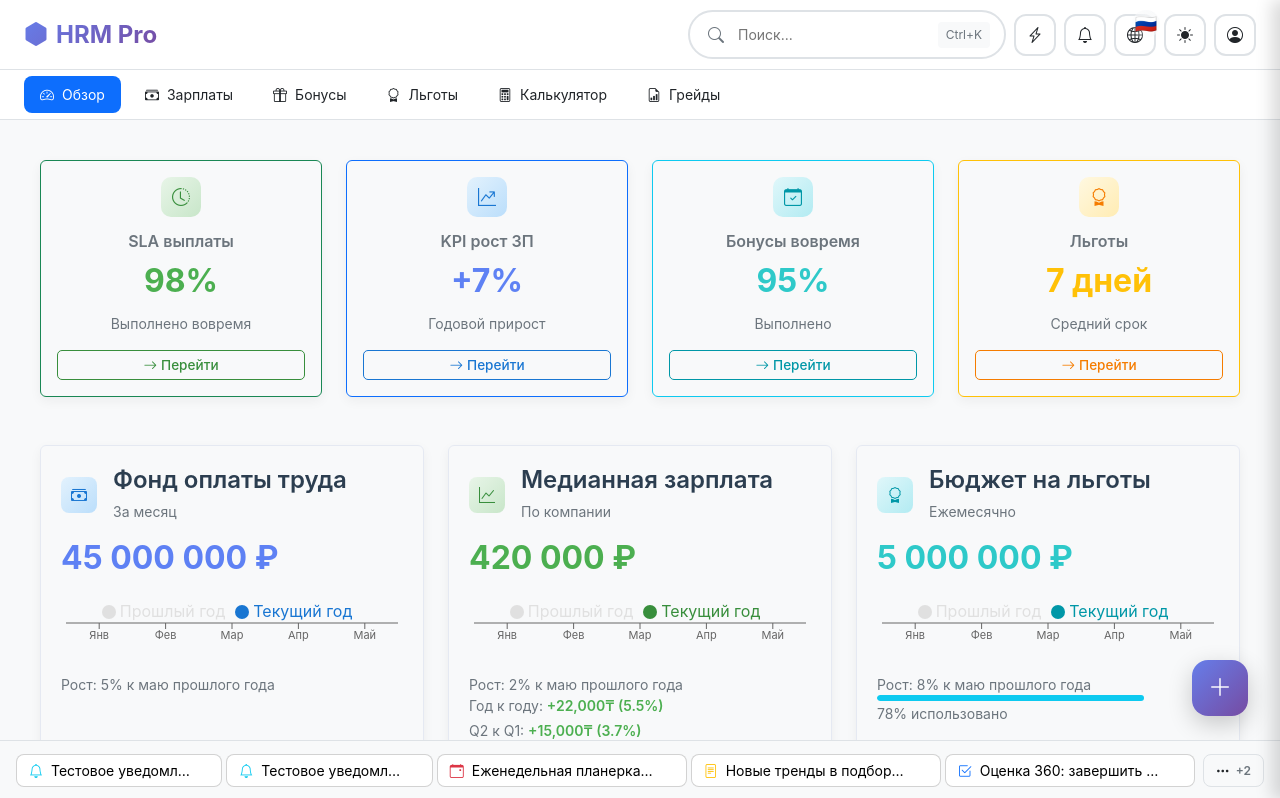
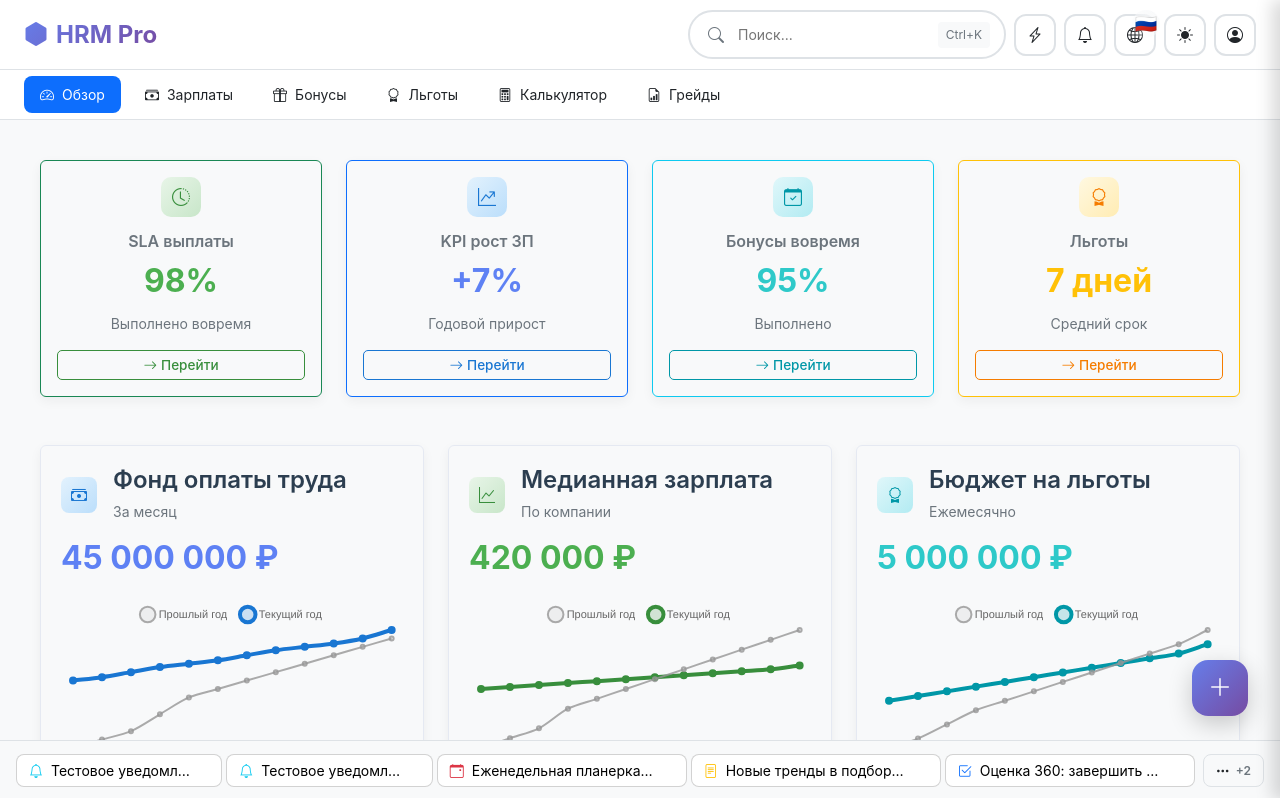
Before and after one commit to agolubenk/HRM-Pro, a React (Create React App) app: page /cb in a window 1280 px wide. Shown: the top 798 px of the page. Built offline with nearby package versions, Linux system fonts and the light colour scheme.

Commit message:
Update CBPage.tsx

```diff
--- a/src/pages/CBPage.tsx
+++ b/src/pages/CBPage.tsx
@@ -1,6 +1,30 @@
 import React from 'react';
 import './CBPage.css';
-import { LineChart, Line, ResponsiveContainer, Tooltip, BarChart, Bar, XAxis, YAxis, Legend, LabelList } from 'recharts';
+import {
+  Chart as ChartJS,
+  CategoryScale,
+  LinearScale,
+  BarElement,
+  LineElement,
+  PointElement,
+  Title,
+  Tooltip,
+  Legend,
+  ChartOptions
+} from 'chart.js';
+import { Line } from 'react-chartjs-2';
+
+// Регистрируем компоненты Chart.js
+ChartJS.register(
+  CategoryScale,
+  LinearScale,
+  BarElement,
+  LineElement,
+  PointElement,
+  Title,
+  Tooltip,
+  Legend
+);
 
 const CBPage: React.FC = () => {
   // Моковые данные для задач
@@ -11,13 +35,20 @@ const CBPage: React.FC = () => {
     {id:4, title:'Обновить грейды сотрудников', desc:'Провести пересмотр грейдов по итогам оценки эффективности. Срок: до 30 июня.', status:'Для информации', priority: 'low'}
   ];
 
-  // Моковые данные для графиков (текущий и прошлый год)
+  // Моковые данные для графиков на весь год (текущий и прошлый год)
   const payrollData = [
     { month: 'Янв', current: 45000000, prev: 41000000 },
     { month: 'Фев', current: 45200000, prev: 41500000 },
     { month: 'Мар', current: 45500000, prev: 42000000 },
     { month: 'Апр', current: 45800000, prev: 43000000 },
     { month: 'Май', current: 46000000, prev: 44000000 },
+    { month: 'Июн', current: 46200000, prev: 44500000 },
+    { month: 'Июл', current: 46500000, prev: 45000000 },
+    { month: 'Авг', current: 46800000, prev: 45500000 },
+    { month: 'Сен', current: 47000000, prev: 46000000 },
+    { month: 'Окт', current: 47200000, prev: 46500000 },
+    { month: 'Ноя', current: 47500000, prev: 47000000 },
+    { month: 'Дек', current: 48000000, prev: 47500000 },
   ];
   const medianSalaryData = [
     { month: 'Янв', current: 420000, prev: 390000 },
@@ -25,6 +56,13 @@ const CBPage: React.FC = () => {
     { month: 'Мар', current: 422000, prev: 400000 },
     { month: 'Апр', current: 423000, prev: 410000 },
     { month: 'Май', current: 424000, prev: 415000 },
+    { month: 'Июн', current: 425000, prev: 420000 },
+    { month: 'Июл', current: 426000, prev: 425000 },
+    { month: 'Авг', current: 427000, prev: 430000 },
+    { month: 'Сен', current: 428000, prev: 435000 },
+    { month: 'Окт', current: 429000, prev: 440000 },
+    { month: 'Ноя', current: 430000, prev: 445000 },
+    { month: 'Дек', current: 432000, prev: 450000 },
   ];
   const benefitsBudgetData = [
     { month: 'Янв', current: 5000000, prev: 4000000 },
@@ -32,6 +70,13 @@ const CBPage: React.FC = () => {
     { month: 'Мар', current: 5200000, prev: 4500000 },
     { month: 'Апр', current: 5300000, prev: 4800000 },
     { month: 'Май', current: 5400000, prev: 5000000 },
+    { month: 'Июн', current: 5500000, prev: 5200000 },
+    { month: 'Июл', current: 5600000, prev: 5400000 },
+    { month: 'Авг', current: 5700000, prev: 5600000 },
+    { month: 'Сен', current: 5800000, prev: 5800000 },
+    { month: 'Окт', current: 5900000, prev: 6000000 },
+    { month: 'Ноя', current: 6000000, prev: 6200000 },
+    { month: 'Дек', current: 6200000, prev: 6500000 },
   ];
 
   // Функция для вычисления относительного изменения (в процентах)
@@ -78,6 +123,140 @@ const CBPage: React.FC = () => {
   const completeTodoTask = (id: number) => {
     // В реальном приложении здесь была бы логика удаления задачи
     alert(`Задача ${id} завершена`);
+  };
+
+  // Настройки для линейных графиков
+  const chartOptions: ChartOptions<'line'> = {
+    responsive: true,
+    maintainAspectRatio: false,
+    plugins: {
+      legend: {
+        position: 'top' as const,
+        labels: {
+          usePointStyle: true,
+          padding: 15,
+          font: {
+            size: 11
+          }
+        }
+      },
+      tooltip: {
+        backgroundColor: 'rgba(0, 0, 0, 0.8)',
+        titleColor: 'white',
+        bodyColor: 'white',
+        borderColor: 'rgba(255, 255, 255, 0.1)',
+        borderWidth: 1,
+        cornerRadius: 8,
+        displayColors: true,
+        callbacks: {
+          label: function(context) {
+            return `${context.dataset.label}: ${formatCurrency(context.parsed.y)}`;
+          }
+        }
+      }
+    },
+    scales: {
+      x: {
+        grid: {
+          display: false
+        },
+        ticks: {
+          font: {
+            size: 10
+          },
+          maxRotation: 0
+        }
+      },
+      y: {
+        display: false,
+        grid: {
+          display: false
+        }
+      }
+    },
+    elements: {
+      point: {
+        radius: 2,
+        hoverRadius: 6,
+        borderWidth: 2
+      },
+      line: {
+        tension: 0.3
+      }
+    }
+  };
+
+  // Данные для линейных графиков
+  const payrollChartData = {
+    labels: payrollData.map(d => d.month),
+    datasets: [
+      {
+        label: 'Прошлый год',
+        data: payrollData.map(d => d.prev),
+        borderColor: 'rgba(150, 150, 150, 0.8)',
+        backgroundColor: 'rgba(150, 150, 150, 0.1)',
+        borderWidth: 2,
+        fill: false,
+        tension: 0.3
+      },
+      {
+        label: 'Текущий год',
+        data: payrollData.map(d => d.current),
+        borderColor: 'rgba(25, 118, 210, 1)',
+        backgroundColor: 'rgba(25, 118, 210, 0.2)',
+        borderWidth: 4,
+        fill: true,
+        tension: 0.3
+      }
+    ]
+  };
+
+  const medianSalaryChartData = {
+    labels: medianSalaryData.map(d => d.month),
+    datasets: [
+      {
+        label: 'Прошлый год',
+        data: medianSalaryData.map(d => d.prev),
+        borderColor: 'rgba(150, 150, 150, 0.8)',
+        backgroundColor: 'rgba(150, 150, 150, 0.1)',
+        borderWidth: 2,
+        fill: false,
+        tension: 0.3
+      },
+      {
+        label: 'Текущий год',
+        data: medianSalaryData.map(d => d.current),
+        borderColor: 'rgba(56, 142, 60, 1)',
+        backgroundColor: 'rgba(56, 142, 60, 0.2)',
+        borderWidth: 4,
+        fill: true,
+        tension: 0.3
+      }
+    ]
+  };
+
+  const benefitsBudgetChartData = {
+    labels: benefitsBudgetData.map(d => d.month),
+    datasets: [
+      {
+        label: 'Прошлый год',
+        data: benefitsBudgetData.map(d => d.prev),
+        borderColor: 'rgba(150, 150, 150, 0.8)',
+        backgroundColor: 'rgba(150, 150, 150, 0.1)',
+        borderWidth: 2,
+        fill: false,
+        tension: 0.3
+      },
+      {
+        label: 'Текущий год',
+        data: benefitsBudgetData.map(d => d.current),
+        borderColor: 'rgba(0, 151, 167, 1)',
+        backgroundColor: 'rgba(0, 151, 167, 0.2)',
+        borderWidth: 4,
+        fill: true,
+        tension: 0.3
+      }
+    ]
   };
 
   return (
@@ -167,25 +346,10 @@ const CBPage: React.FC = () => {
               <div className="mb-3">
                 <h2 className="text-primary mb-0 d-inline-block fw-bold">{formatCurrency(45000000)}</h2>
               </div>
-              <div className="mb-3" style={{height: 64}}>
-                <ResponsiveContainer width="100%" height="100%">
-                  <BarChart data={payrollData} margin={{ top: 5, right: 5, left: 5, bottom: 5 }}>
-                    <XAxis dataKey="month" tick={{ fontSize: 11 }} />
-                    <YAxis hide />
-                    <Tooltip formatter={formatCurrency} labelFormatter={label => `Месяц: ${label}`} />
-                    <Legend verticalAlign="top" height={24} iconType="circle"/>
-                    <Bar dataKey="prev" fill="#e0e0e0" name="Прошлый год" maxBarSize={16} />
-                    <Bar dataKey="current" fill="#1976d2" name="Текущий год" maxBarSize={16} >
-                      <LabelList dataKey={d => getDelta(d.current, d.prev) + '%'} position="top" fill="#1976d2" fontSize={10} formatter={v => {
-                        const num = typeof v === 'string' ? parseInt(v) : Number(v);
-                        if (!isNaN(num)) return num > 0 ? `+${num}%` : `${num}%`;
-                        return v;
-                      }} />
-                    </Bar>
-                  </BarChart>
-                </ResponsiveContainer>
+              <div className="mb-3" style={{height: 180}}>
+                <Line data={payrollChartData} options={chartOptions} />
               </div>
-              <small className="text-muted">Рост: {getDelta(payrollData[payrollData.length-1].current, payrollData[payrollData.length-1].prev)}% к маю прошлого года</small>
+              <small className="text-muted">Рост: {getDelta(payrollData[payrollData.length-1].current, payrollData[payrollData.length-1].prev)}% к декабрю прошлого года</small>
               <button className="btn btn-outline-primary btn-sm w-100 mt-auto">
                 <i className="bi bi-arrow-right me-1"></i>
                 Перейти
@@ -208,25 +372,10 @@ const CBPage: React.FC = () => {
               <div className="mb-3">
                 <h2 className="text-success mb-0 d-inline-block fw-bold">{formatCurrency(420000)}</h2>
               </div>
-              <div className="mb-3" style={{height: 64}}>
-                <ResponsiveContainer width="100%" height="100%">
-                  <BarChart data={medianSalaryData} margin={{ top: 5, right: 5, left: 5, bottom: 5 }}>
-                    <XAxis dataKey="month" tick={{ fontSize: 11 }} />
-                    <YAxis hide />
-                    <Tooltip formatter={formatCurrency} labelFormatter={label => `Месяц: ${label}`} />
-                    <Legend verticalAlign="top" height={24} iconType="circle"/>
-                    <Bar dataKey="prev" fill="#e0e0e0" name="Прошлый год" maxBarSize={16} />
-                    <Bar dataKey="current" fill="#388e3c" name="Текущий год" maxBarSize={16} >
-                      <LabelList dataKey={d => getDelta(d.current, d.prev) + '%'} position="top" fill="#388e3c" fontSize={10} formatter={v => {
-                        const num = typeof v === 'string' ? parseInt(v) : Number(v);
-                        if (!isNaN(num)) return num > 0 ? `+${num}%` : `${num}%`;
-                        return v;
-                      }} />
-                    </Bar>
-                  </BarChart>
-                </ResponsiveContainer>
+              <div className="mb-3" style={{height: 180}}>
+                <Line data={medianSalaryChartData} options={chartOptions} />
               </div>
-              <small className="text-muted">Рост: {getDelta(medianSalaryData[medianSalaryData.length-1].current, medianSalaryData[medianSalaryData.length-1].prev)}% к маю прошлого года</small>
+              <small className="text-muted">Рост: {getDelta(medianSalaryData[medianSalaryData.length-1].current, medianSalaryData[medianSalaryData.length-1].prev)}% к декабрю прошлого года</small>
               <div className="mb-2">
                 <div className="d-flex justify-content-between small text-muted mb-1">
                   <span>Год к году: <span className='fw-semibold text-success'>+22,000₸ (5.5%)</span></span>
@@ -263,25 +412,10 @@ const CBPage: React.FC = () => {
               <div className="mb-3">
                 <h2 className="text-info mb-0 d-inline-block fw-bold">{formatCurrency(5000000)}</h2>
               </div>
-              <div className="mb-3" style={{height: 64}}>
-                <ResponsiveContainer width="100%" height="100%">
-                  <BarChart data={benefitsBudgetData} margin={{ top: 5, right: 5, left: 5, bottom: 5 }}>
-                    <XAxis dataKey="month" tick={{ fontSize: 11 }} />
-                    <YAxis hide />
-                    <Tooltip formatter={formatCurrency} labelFormatter={label => `Месяц: ${label}`} />
-                    <Legend verticalAlign="top" height={24} iconType="circle"/>
-                    <Bar dataKey="prev" fill="#e0e0e0" name="Прошлый год" maxBarSize={16} />
-                    <Bar dataKey="current" fill="#0097a7" name="Текущий год" maxBarSize={16} >
-                      <LabelList dataKey={d => getDelta(d.current, d.prev) + '%'} position="top" fill="#0097a7" fontSize={10} formatter={v => {
-                        const num = typeof v === 'string' ? parseInt(v) : Number(v);
-                        if (!isNaN(num)) return num > 0 ? `+${num}%` : `${num}%`;
-                        return v;
-                      }} />
-                    </Bar>
-                  </BarChart>
-                </ResponsiveContainer>
+              <div className="mb-3" style={{height: 180}}>
+                <Line data={benefitsBudgetChartData} options={chartOptions} />
               </div>
-              <small className="text-muted">Рост: {getDelta(benefitsBudgetData[benefitsBudgetData.length-1].current, benefitsBudgetData[benefitsBudgetData.length-1].prev)}% к маю прошлого года</small>
+              <small className="text-muted">Рост: {getDelta(benefitsBudgetData[benefitsBudgetData.length-1].current, benefitsBudgetData[benefitsBudgetData.length-1].prev)}% к декабрю прошлого года</small>
               <div className="mb-3">
                 <div className="progress">
                   <div className="progress-bar bg-info" style={{width: '78%'}}></div>
```
